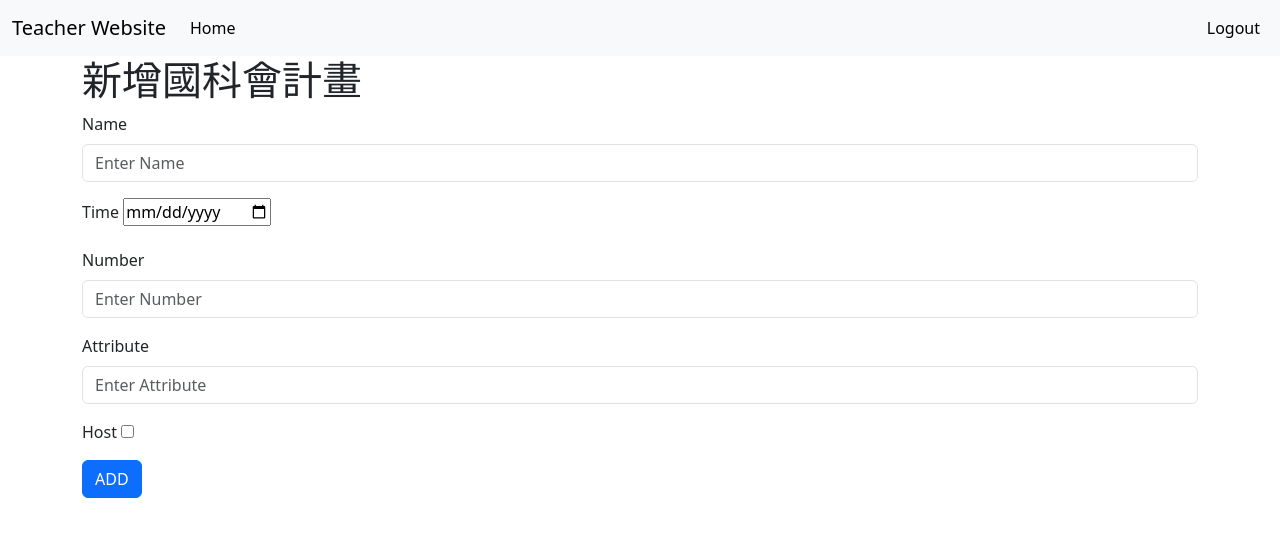
After one commit to whoami13579/database_final_project, a Flask app: page /add-national-project/ in a window 1280 px wide. The commit adds this page. Shown: the top 537 px of the page. Run offline with Flask 3, Linux system fonts and the light colour scheme; the visitor is signed in with stand-in values (Sample User, id 1).

Commit message:
add add_national_project function in views.py

```diff
--- /dev/null
+++ b/website/templates/add_national_project.html
@@ -0,0 +1,29 @@
+{% extends "base.html" %}
+{% block title %}新增國科會計畫{% endblock %}
+{% block content %}
+<form method="POST">
+    <h1 align="left">新增國科會計畫</h1>
+      <div class="mb-3">
+        <label for="name" class="form-label">Name</label>
+        <input type="text" id="name" name="name" class="form-control" placeholder="Enter Name" required>
+      </div>
+      <div class="mb-3">
+        <label for="time" class="form-label">Time</label>
+        <input type="date" id="time" name="time" required>
+      </div>
+      <div class="mb-3">
+        <label for="number" class="form-label">Number</label>
+        <input type="text" id="number" name="number" class="form-control" placeholder="Enter Number" required>
+      </div>
+      <div class="mb-3">
+        <label for="attribute" class="form-label">Attribute</label>
+        <input type="text" id="attribute" name="attribute" class="form-control" placeholder="Enter Attribute" required>
+      </div>
+      <div class="mb-3">
+        <label for="host">Host</label>
+        <input type="checkbox" id="host" name="host">
+      </div>
+      <button type="submit" class="btn btn-primary">ADD</button>
+  </form>
+  <br>
+{% endblock %}
--- a/website/views.py
+++ b/website/views.py
@@ -1,6 +1,6 @@
 from flask import Blueprint, render_template, request, flash, redirect, url_for
 from flask_login import current_user, login_required
-from .models import Role, Teacher, JournalArtical, ProceedingArtical, BookReport
+from .models import Role, Teacher, JournalArtical, ProceedingArtical, BookReport, NationalProject
 from . import db
 from datetime import datetime
 
@@ -127,3 +127,40 @@ def add_book_report():
             flash("Add Book Report", category="success")
             return redirect(url_for("views.teacher", teacher_id=current_user.get_id()))
     return render_template("add_book_report.html", user=current_user)
+
+
+@views.route("/add-national-project/", methods=["GET", "POST"])
+@login_required
+def add_national_project():
+    '''
+    teacher_id = db.Column(db.ForeignKey("teachers.teacher_id"))
+    '''
+    if request.method == "POST":
+        name = request.form.get("name")
+        time = request.form.get("time")
+        number = request.form.get("number")
+        attribute = request.form.get("attribute")
+        host = request.form.get("host")
+
+        if host == "on":
+            host = True
+        else:
+            host = False
+
+        date_format = "%Y-%m-%d"
+        time = datetime.strptime(time, date_format).date()
+        nationalProject = NationalProject(name, time, number, attribute, host, current_user.get_id())
+
+        project = NationalProject.query.filter_by(name=name).first()
+
+        if project:
+                flash("National Project already exists", category="error")
+        else:
+            # current_user.national_projects.append(nationalProject)
+            nationalProject.teacher = current_user
+            db.session.add(nationalProject)
+            db.session.commit()
+
+            flash("Add National Project", category="success")
+            return redirect(url_for("views.teacher", teacher_id=current_user.get_id()))
+    return render_template("add_national_project.html", user=current_user)
```
Also changed, not shown: website/templates/teacher.html (+12 -1 lines).
